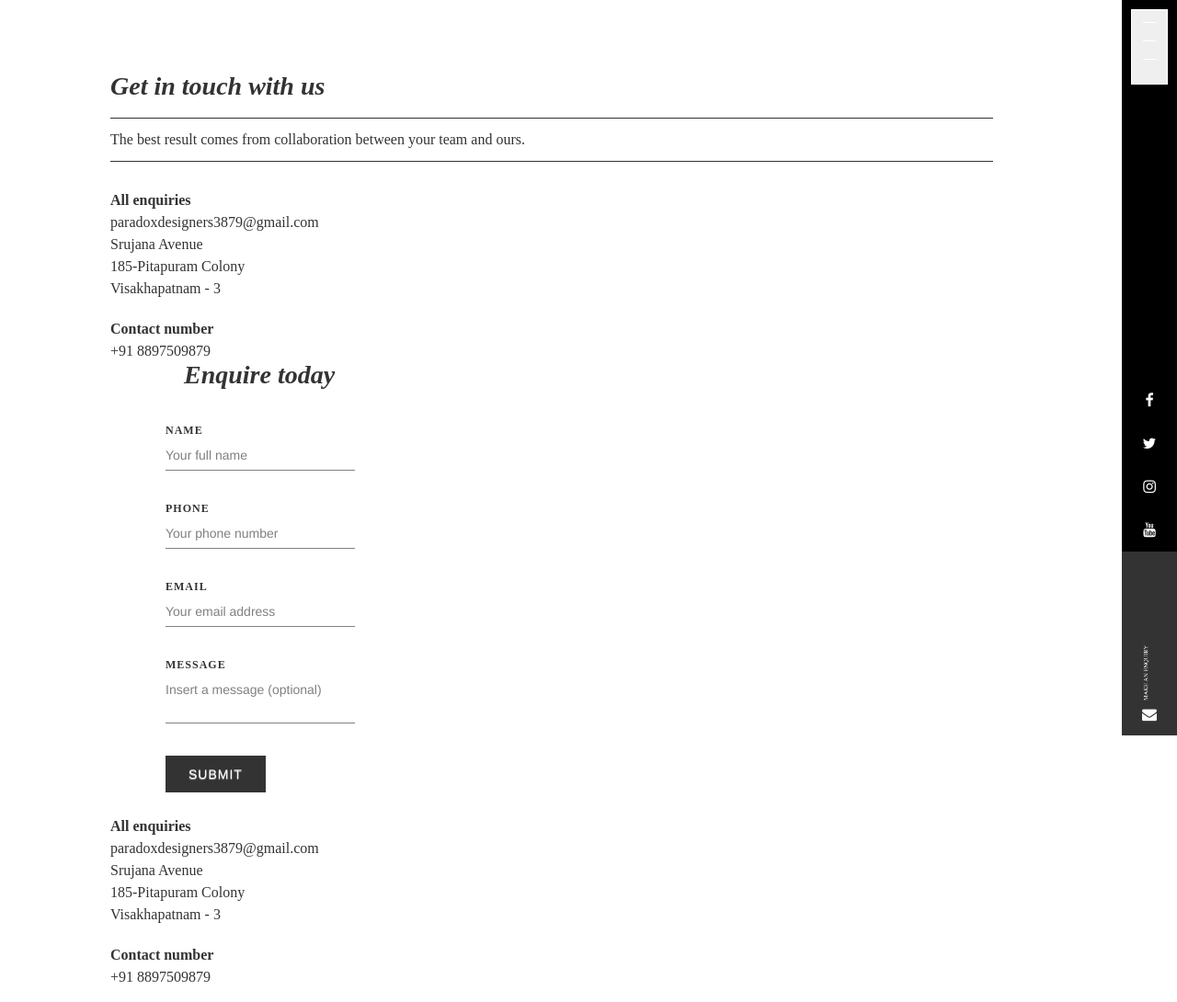
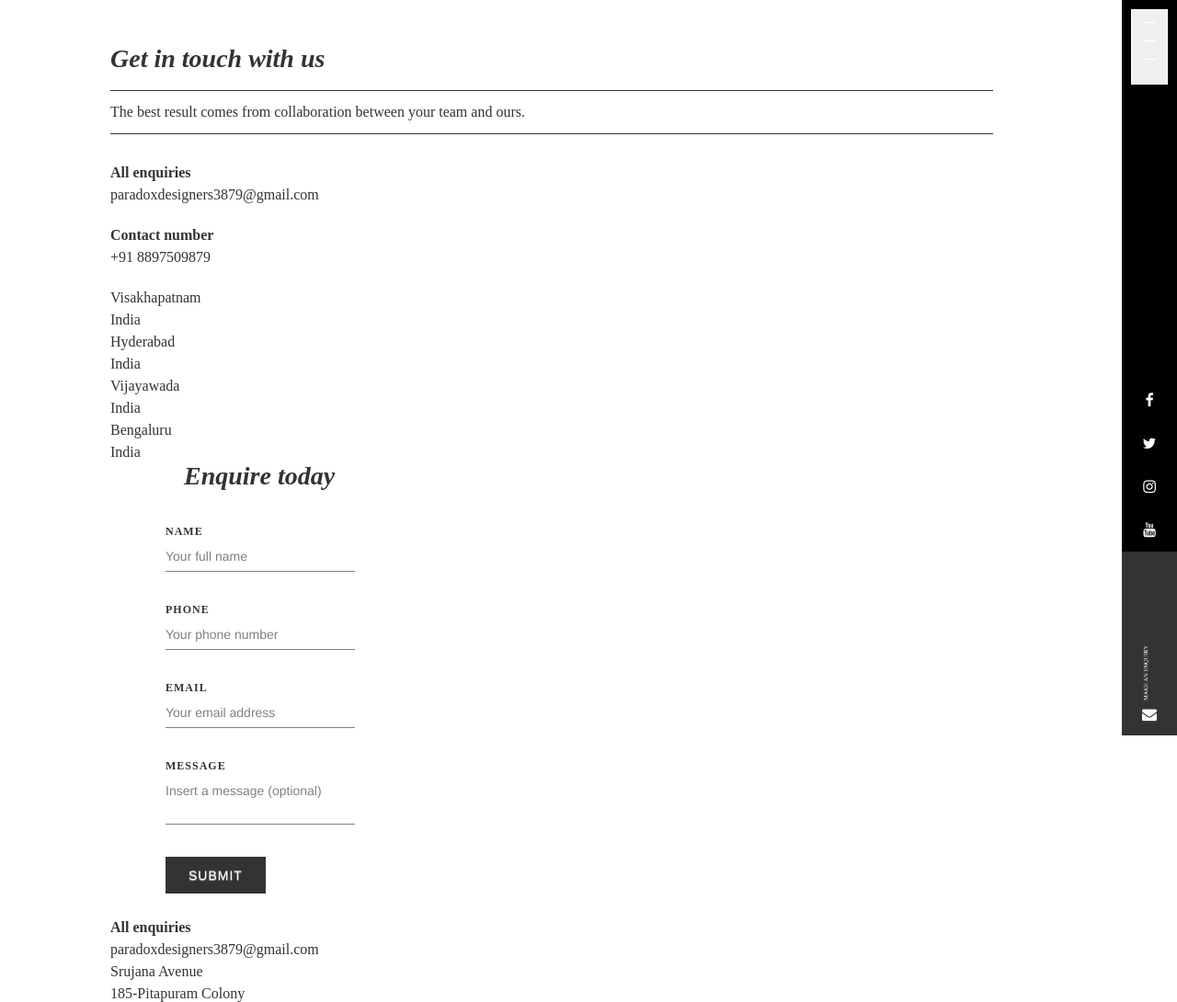
Before and after one commit to TheNeelOfficial/gusac2107.github.io, a website: page angular/index.html at #!/contactus in a window 1280 px wide. Shown: the top 1090 px of the page at 92% size. Drawn offline with nearby package versions, Linux system fonts and the light colour scheme; some packages are replaced by stand-ins of ours; a script that the page names is missing; files whose address does not match are found by name.

Commit message:
address carousel

```diff
--- a/angular/assets/scss/project/contactus.scss
+++ b/angular/assets/scss/project/contactus.scss
@@ -10,10 +10,10 @@
 	//background: url(images/bg.jpg) center center / cover no-repeat;
 	color: $black;
 	.main-container {
-		padding-top: 80px;
-		padding-bottom: 40px;
+		padding-top: 50px;
+		padding-bottom: 25px;
 		@include device('tablet'){
-			height: 75vh;
+			height: 70vh;
 		}
 		.heading-container {
 			h2 {
@@ -32,6 +32,11 @@
 			line-height: 1.5;
 			h2 {
 				font-weight: bold;
+			}
+			.slick-slide {
+				&:focus {
+					outline: none;
+				}
 			}
 		}
 		.form-container {
@@ -86,9 +91,9 @@
 		}
 	}
 	.map-container {
-		height: 25vh;
+		height: 30vh;
 		#map {
-			height: 25vh;
+			height: 30vh;
 		}
 	}
 }
--- a/angular/controllers/contactusCtrl.js
+++ b/angular/controllers/contactusCtrl.js
@@ -1,6 +1,16 @@
 angular.module('paradox')
 	.controller('contactusCtrl', ['$rootScope', '$scope', '$http', '$state', function ($rootScope, $scope, $http, $state) {
 
-
+		$scope.slickConfig = {
+			enabled: true,
+			infinite:false,
+			dots:true,
+			arrows:false,
+			slidesToShow:1,
+			slidesToScroll:1,
+			draggable: false,
+			autoplay:false,
+			speed: 1000
+		}
 
 	}])
--- a/angular/templates/contactus.html
+++ b/angular/templates/contactus.html
@@ -11,13 +11,26 @@
 					<div class="col-xs-12 hidden-xs go-bottom-lg info-container">
 						<h2>All enquiries</h2>
 						<p>paradoxdesigners3879@gmail.com</p>
-						<p>
-							Srujana Avenue<br>
-	                        185-Pitapuram Colony<br>
-	                        Visakhapatnam - 3<br>
-						</p>
 						<h2 class="go-bottom-md">Contact number</h2>
 						<p>+91 8897509879</p>
+						<div class="address-container go-bottom-md" slick settings="slickConfig">
+							<p>
+								Visakhapatnam<br>
+		                        India<br>
+							</p>
+							<p>
+								Hyderabad<br>
+		                        India<br>
+							</p>
+							<p>
+								Vijayawada<br>
+		                        India<br>
+							</p>
+							<p>
+								Bengaluru<br>
+		                        India<br>
+							</p>
+						</div>
 					</div>
 				</div>
 			</div>
@@ -71,7 +84,7 @@
 
 	<div class="row no-sidemargin hidden-xs map-container">
 		<div class="col-xs-12 no-sidepad">
-			<div id="map" ng-map center="Visakhapatnam, India" zoom="4">
+			<div id="map" ng-map zoom="4" center="Visakhapatnam, India">
 				<marker position="Visakhapatnam, India" />
 				<marker position="Hyderabad, India" />
 				<marker position="Vijayawada, India" />
```
Also changed, not shown: angular/assets/master.css.
